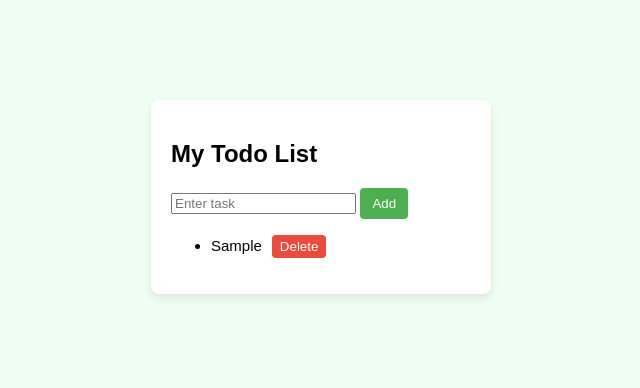
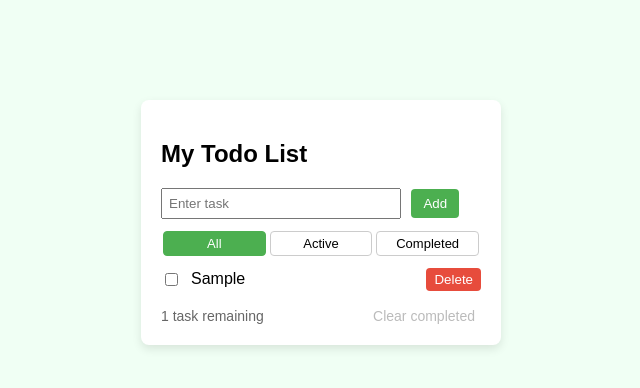
Before and after one commit to sayalilad22/simple-todo-js, a plain HTML site: page index.html in a window 1280 px wide. Both pictures are taken after typing "Sample" into the empty fields and a click on the button "Add". Shown: the whole page, without its empty margins (319-959 px from the left). Drawn offline with Linux system fonts and the light colour scheme.

Commit message:
Add task filters, clear completed, and UI improvements

```diff
--- a/index.html
+++ b/index.html
@@ -1,34 +1,90 @@
 <!DOCTYPE html>
-<html>
+<html lang="en">
 <head>
+  <meta charset="UTF-8" />
   <title>Simple Todo</title>
+
   <style>
     body {
       background-color: #f0fff4;
       font-family: Arial, sans-serif;
+      font-size: 16px;
     }
 
+    /* Container */
     .container {
-    width: 300px;
+      width: 320px;
       margin: 100px auto;
       background-color: white;
       padding: 20px;
       border-radius: 8px;
       box-shadow: 0 4px 10px rgba(0, 0, 0, 0.1);
+    }
+
+    /* Input + Add */
+    #taskInput {
+      width: 70%;
+      padding: 6px;
+      margin-right: 6px;
+    }
 
     #addBtn {
       background-color: #4CAF50;
       color: white;
       border: none;
-  padding: 8px 12px;
+      padding: 7px 12px;
       border-radius: 4px;
       cursor: pointer;
     }
+
     #addBtn:hover {
       background-color: #45a049;
     }
 
-  /* Delete button (button inside list item) */
+    /* Filters */
+    .filters {
+      display: flex;
+      justify-content: space-between;
+      margin: 12px 0;
+    }
+
+    .filters button {
+      flex: 1;
+      margin: 0 2px;
+      padding: 4px;
+      border: 1px solid #ccc;
+      background: white;
+      cursor: pointer;
+      border-radius: 4px;
+      font-size: 13px;
+    }
+
+    .filters button.active {
+      background-color: #4CAF50;
+      color: white;
+      border-color: #4CAF50;
+    }
+
+    /* Task list */
+    ul {
+      padding-left: 0;
+      margin-top: 10px;
+    }
+
+    li {
+      list-style: none;
+      margin-bottom: 8px;
+      display: flex;
+      align-items: center;
+      gap: 10px;
+    }
+
+    li span {
+      flex: 1;
+      word-break: break-word;
+    }
+
+    /* Delete button */
     li button {
       background-color: #e74c3c;
       color: white;
@@ -36,47 +92,78 @@
       padding: 4px 8px;
       border-radius: 4px;
       cursor: pointer;
-    margin-left: 10px;
     }
 
     li button:hover {
       background-color: #c0392b;
     }
-  li {
-  margin-bottom: 8px;
-}
-body {
-  font-size: 16px;
+
+    /* Completed task */
+    .completed {
+      text-decoration: line-through;
+      color: gray;
     }
 
-li {
-  font-size: 15px;
-}
+    /* Empty state */
     .empty {
-  list-style: none;
-  color: #999;
+      text-align: center;
+      color: #888;
       font-style: italic;
-  text-align: center;
+      margin-top: 10px;
     }
 
+    /* Footer */
+    .footer {
+      display: flex;
+      justify-content: space-between;
+      align-items: center;
+      margin-top: 12px;
+      font-size: 14px;
+      color: #666;
+    }
+
+    #clearCompleted {
+      background: transparent;
+      border: none;
+      color: #f44336;
+      cursor: pointer;
+      font-size: 14px;
+    }
+
+    #clearCompleted:disabled {
+      color: #bbb;
+      cursor: not-allowed;
+    }
   </style>
+</head>
 
-</head>
 <body>
-
-
 
   <div class="container">
     <h2>My Todo List</h2>
 
+    <!-- Input -->
     <input id="taskInput" type="text" placeholder="Enter task" />
     <button id="addBtn">Add</button>
 
-    <ul id="taskList"></ul>
+    <!-- Filters -->
+    <div class="filters">
+      <button data-filter="all" class="active">All</button>
+      <button data-filter="active">Active</button>
+      <button data-filter="completed">Completed</button>
     </div>
 
+    <!-- Task list -->
+    <ul id="taskList"></ul>
+
+    <!-- Footer -->
+    <div class="footer">
+      <span id="counter">0 tasks remaining</span>
+      <button id="clearCompleted">Clear completed</button>
+    </div>
+  </div>
+
+  <!-- JS -->
   <script src="script.js"></script>
 </body>
-
-
 </html>
--- a/script.js
+++ b/script.js
@@ -1,47 +1,159 @@
-const tasks = [];
+/* =========================
+   App State
+========================= */
+let tasks = [];
+let currentFilter = "all";
 
+/* =========================
+   Load tasks from localStorage
+========================= */
+const savedTasks = localStorage.getItem("tasks");
+if (savedTasks) {
+  tasks = JSON.parse(savedTasks);
+}
+
+/* =========================
+   DOM Elements
+========================= */
 const input = document.getElementById("taskInput");
 const addBtn = document.getElementById("addBtn");
 const taskList = document.getElementById("taskList");
+const counter = document.getElementById("counter");
+const clearCompletedBtn = document.getElementById("clearCompleted");
+const filterButtons = document.querySelectorAll(".filters button");
 
-addBtn.addEventListener("click", function () {
-  const taskText = input.value;
+/* =========================
+   Save tasks to localStorage
+========================= */
+function saveTasks() {
+  localStorage.setItem("tasks", JSON.stringify(tasks));
+}
 
-  if (taskText === "") {
-    return;
+/* =========================
+   Add Task
+========================= */
+addBtn.addEventListener("click", addTask);
+
+input.addEventListener("keydown", function (e) {
+  if (e.key === "Enter") {
+    addTask();
   }
+});
 
-  tasks.push(taskText);
+function addTask() {
+  const taskText = input.value.trim();
+  if (taskText === "") return;
+
+  tasks.push({
+    text: taskText,
+    completed: false
+  });
+
+  saveTasks();
   input.value = "";
+  renderTasks();
+}
 
+/* =========================
+   Clear Completed Tasks
+========================= */
+clearCompletedBtn.addEventListener("click", function () {
+  tasks = tasks.filter(task => !task.completed);
+  saveTasks();
   renderTasks();
 });
 
+/* =========================
+   Filter Handling
+========================= */
+filterButtons.forEach(button => {
+  button.addEventListener("click", function () {
+    currentFilter = button.dataset.filter;
+
+    filterButtons.forEach(btn => btn.classList.remove("active"));
+    button.classList.add("active");
+
+    renderTasks();
+  });
+});
+
+/* =========================
+   Render Tasks
+========================= */
 function renderTasks() {
   taskList.innerHTML = "";
 
-  if (tasks.length === 0) {
+  // Counter (remaining tasks)
+  const remaining = tasks.filter(task => !task.completed).length;
+  counter.textContent = `${remaining} task${remaining !== 1 ? "s" : ""} remaining`;
+
+  // Disable clear button if nothing completed
+  clearCompletedBtn.disabled = tasks.every(task => !task.completed);
+
+  // Apply filter
+  let filteredTasks = tasks;
+  if (currentFilter === "active") {
+    filteredTasks = tasks.filter(task => !task.completed);
+  } else if (currentFilter === "completed") {
+    filteredTasks = tasks.filter(task => task.completed);
+  }
+
+  // Empty state
+  if (filteredTasks.length === 0) {
     const li = document.createElement("li");
-    li.textContent = "No tasks yet";
+    li.textContent =
+      tasks.length === 0
+        ? "No tasks yet"
+        : "No tasks for this filter";
     li.className = "empty";
     taskList.appendChild(li);
     return;
   }
 
-  for (let i = 0; i < tasks.length; i++) {
+  // Render tasks
+  for (let i = 0; i < filteredTasks.length; i++) {
+    const task = filteredTasks[i];
+    const index = tasks.indexOf(task);
+
     const li = document.createElement("li");
-    li.textContent = tasks[i];
 
+    // Checkbox
+    const checkbox = document.createElement("input");
+    checkbox.type = "checkbox";
+    checkbox.checked = task.completed;
+
+    // Task text
+    const span = document.createElement("span");
+    span.textContent = task.text;
+
+    if (task.completed) {
+      span.classList.add("completed");
+    }
+
+    checkbox.addEventListener("change", function () {
+      tasks[index].completed = checkbox.checked;
+      saveTasks();
+      renderTasks();
+    });
+
+    // Delete button
     const deleteBtn = document.createElement("button");
     deleteBtn.textContent = "Delete";
 
     deleteBtn.addEventListener("click", function () {
-      tasks.splice(i, 1);
+      tasks.splice(index, 1);
+      saveTasks();
       renderTasks();
     });
 
+    li.appendChild(checkbox);
+    li.appendChild(span);
     li.appendChild(deleteBtn);
     taskList.appendChild(li);
   }
 }
+
+/* =========================
+   Initial Render
+========================= */
 renderTasks();
```
Lines whose indentation alone changed are shown as unchanged.
